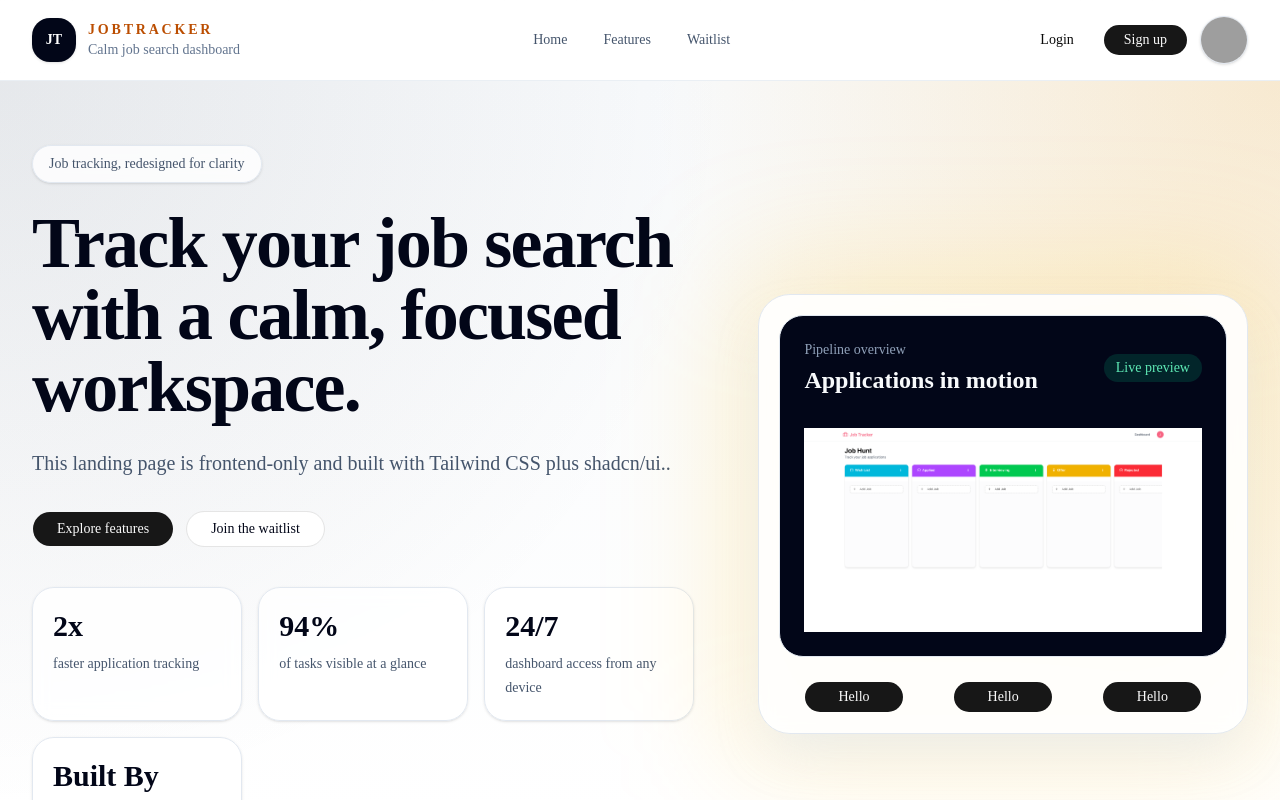
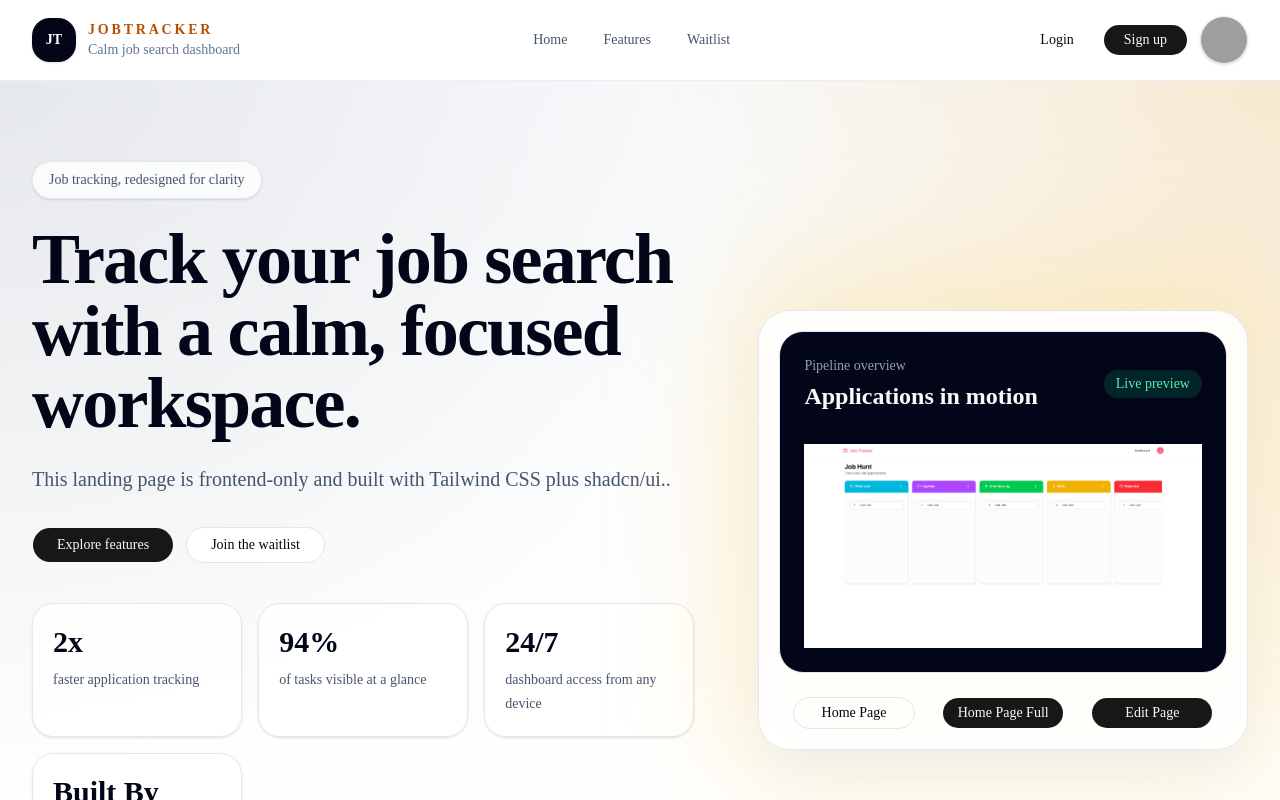
Before and after one commit to nexHus/my-app, a Next.js app: page / in a window 1280 px wide. Shown: the top 800 px of the page. Built offline with nearby package versions, Linux system fonts and the light colour scheme; grey boxes are pictures that could not be loaded.

Commit message:
chore: clean up empty code change sections in the changes log

```diff
--- a/app/page.tsx
+++ b/app/page.tsx
@@ -38,7 +38,7 @@
       className="relative overflow-hidden bg-[radial-gradient(circle_at_top_left,_rgba(15,23,42,0.08),_transparent_35%),radial-gradient(circle_at_top_right,_rgba(245,158,11,0.18),_transparent_30%),linear-gradient(180deg,_#f8fafc_0%,_#ffffff_45%,_#f8fafc_100%)] text-slate-950"
     >
 
-      <section className="mx-auto flex min-h-screen w-full max-w-7xl flex-col justify-center px-6 py-16 lg:px-8">
+      <section className="mx-auto flex min-h-screen w-full max-w-7xl flex-col justify-center px-6 py-20 lg:px-8">
         <div className="grid items-center gap-16 lg:grid-cols-[1.15fr_0.85fr]">
           <div className="max-w-3xl">
             <div className="mb-6 inline-flex items-center rounded-full border border-slate-200 bg-white/80 px-4 py-2 text-sm font-medium text-slate-600 shadow-sm backdrop-blur">
--- a/components/imageGal.jsx
+++ b/components/imageGal.tsx
@@ -1,5 +1,5 @@
 'use client'
-
+import {clsx} from 'clsx'
 import Image from 'next/image'
 import { Button } from "@/components/ui/button";
 import {useState} from 'react'
@@ -43,9 +43,9 @@
               </div>
               <div className="flex justify-around mt-6">
 
-          <Button className="rounded-full w-25" onClick={() => setCurrentImage(0)}>Hello</Button>
-          <Button className="rounded-full w-25" onClick={() => setCurrentImage(1)}>Hello</Button>
-          <Button className="rounded-full w-25" onClick={() => setCurrentImage(2)}>Hello</Button>
+          <Button className={clsx("rounded-full w-25 px-15", { "bg-white-500 text-black-50 border-black-200": currentImage === 0 })} onClick={() => setCurrentImage(0)}>Home Page</Button>
+          <Button className={clsx("rounded-full w-25 px-15", { "bg-white-500 text-black-50 border-black-200": currentImage === 1 })} onClick={() => setCurrentImage(1)}>Home Page Full</Button>
+          <Button className={clsx("rounded-full w-25 px-15", { "bg-white-500 text-black-50 border-black-200": currentImage === 2 })} onClick={() => setCurrentImage(2)}>Edit Page</Button>
               </div>
 
             </div>
--- a/package.json
+++ b/package.json
@@ -29,5 +29,9 @@
     "eslint-config-next": "16.2.6",
     "tailwindcss": "^4",
     "typescript": "^5"
+  },
+
+  "overrides": {
+    "postcss": "^8.4.31"
   }
 }
```
Also changed, not shown: 2 other files (tests, documents, lock files or other folders).
